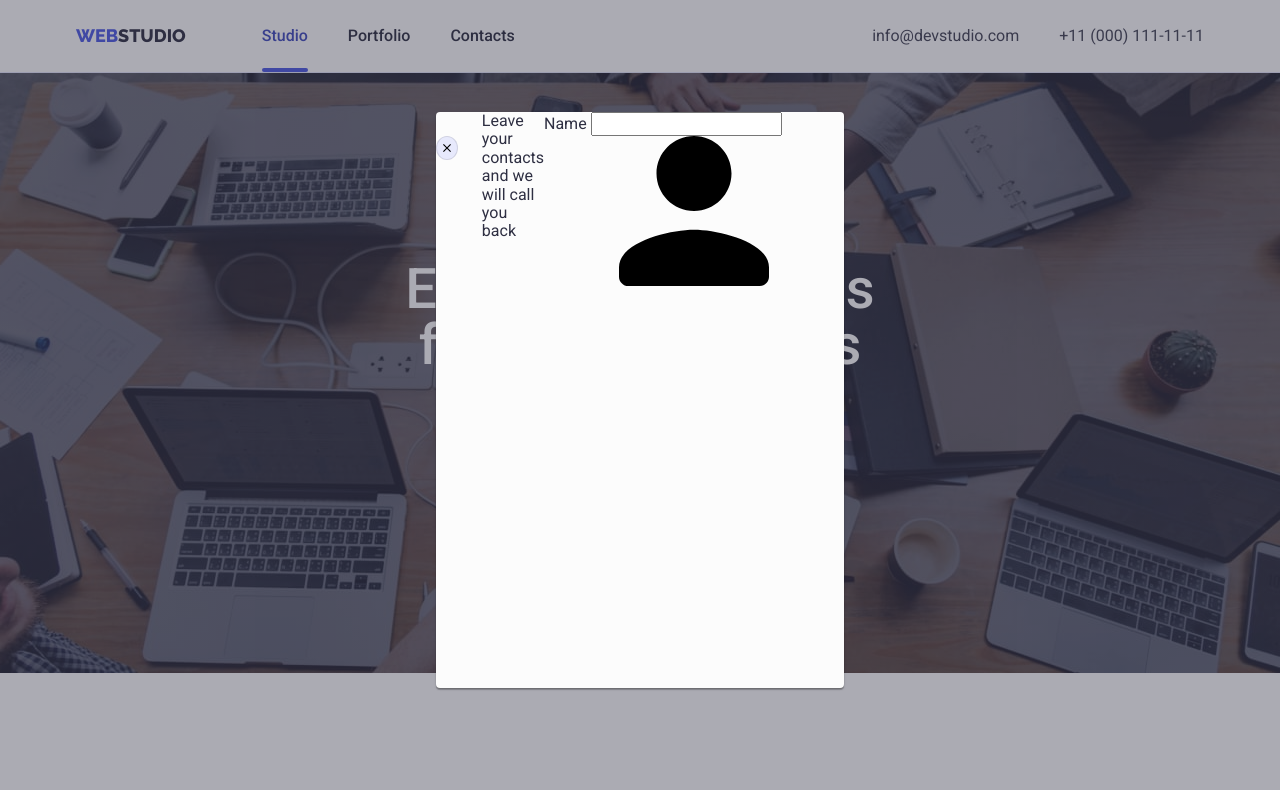
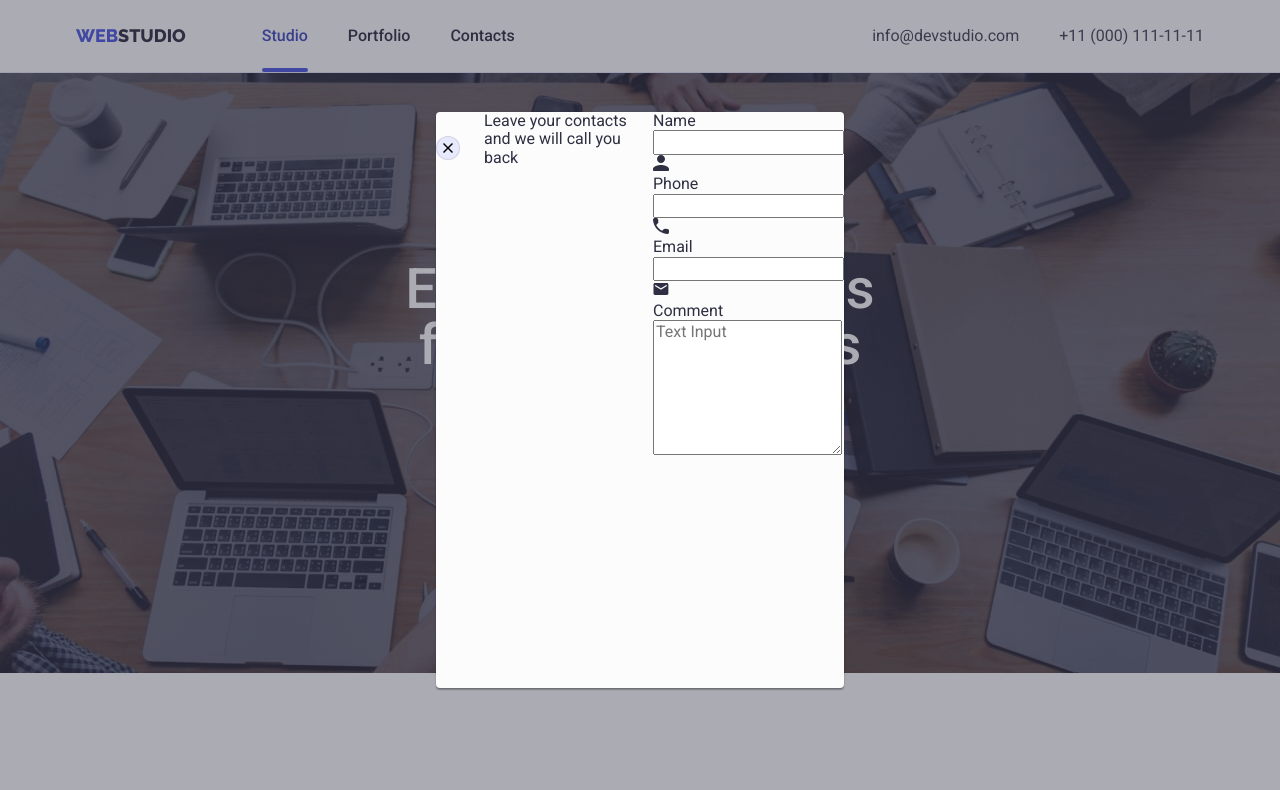
Before and after one commit to pxntelle/goit-markup-hw-06, a plain HTML site: page index.html in a window 1280 px wide. Both pictures are taken after a click on the button "Order Service". Shown: the top 790 px of the page. Drawn offline with nearby package versions, Linux system fonts and the light colour scheme.

Commit message:
modal inputs check

```diff
--- a/css/styles.css
+++ b/css/styles.css
@@ -754,3 +754,8 @@ link {
   color: #fff;
   border: transparent;
 }
+
+.modal-icon {
+  width: 16px;
+  height: 16px;
+}
--- a/index.html
+++ b/index.html
@@ -506,14 +506,42 @@
     </button>
     <p class="modal-text">Leave your contacts and we will call you back</p>
     <form class="modal-form">
+
       <label for="user-name" class="modal-label">Name</label>
+      <div class="modal-field">
         <input
         class="modal-input"
         type="text"
         name="name"
         id="user-name"
         autocomplete="name">
-      <svg class="modal-name-icon"><use href="./images/symbol-defs.svg#icon-name"></use></svg>
+        <svg class="modal-icon"><use href="./images/symbol-defs.svg#icon-name"></use></svg>
+      </div>
+
+      <label for="user-phone" class="modal-label">Phone</label>
+      <div class="modal-field">
+        <input
+        class="modal-input"
+        type="tel"
+        name="phone"
+        id="user-phone"
+        autocomplete="tel">
+        <svg class="modal-icon"><use href="./images/symbol-defs.svg#icon-phone"></use></svg>
+      </div>
+
+      <label for="user-email" class="modal-label">Email</label>
+      <div class="modal-field">
+        <input
+        class="modal-input"
+        type="email"
+        name="email"
+        id="user-email"
+        autocomplete="email">
+        <svg class="modal-icon"><use href="./images/symbol-defs.svg#icon-email"></use></svg>
+      </div>
+
+      <label class="form-label">Comment</label>
+      <textarea class="form-area" rows="7" placeholder="Text Input"></textarea>
 
 
 
```
Lines whose indentation alone changed are shown as unchanged.
